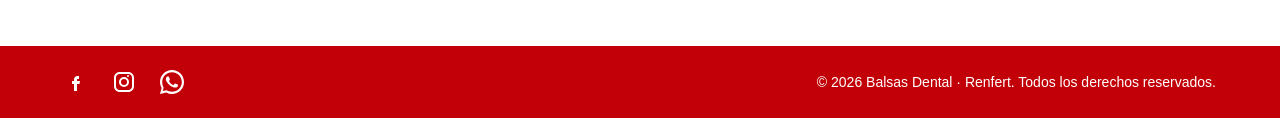
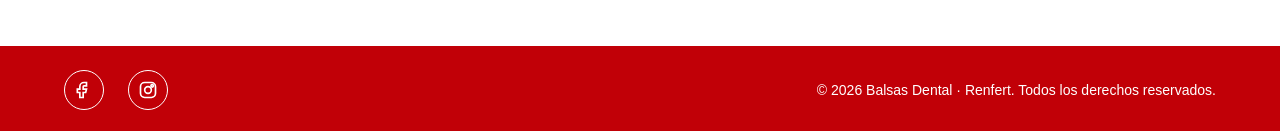
Before and after one commit to gaelbalsas18-byte/Renfert_Balsas, a Next.js app: page / in a window 1280 px wide. Shown: the part 3701-3832 px from the top of the page. Built offline with nearby package versions, Linux system fonts and the light colour scheme.

Commit message:
Pagina al 99.9.5%

```diff
--- a/components/footer.tsx
+++ b/components/footer.tsx
@@ -5,45 +5,26 @@ export default function Footer() {
     <footer className="bg-red-700 text-white py-6 px-6">
       <div className="max-w-6xl mx-auto flex flex-col md:flex-row items-center justify-between gap-6 text-sm">
 
-        {/* ===== REDES SOCIALES ===== */}
+        {/* ===== REDES ===== */}
         <div className="flex items-center gap-6">
 
           {/* Facebook */}
-          <a
-            href="https://www.facebook.com/BalsasDentalmx"
-            target="_blank"
-            rel="noopener noreferrer"
-            className="hover:scale-110 transition-transform"
-          >
-            <svg className="w-6 h-6 fill-white" viewBox="0 0 24 24">
-              <path d="M13.5 9H15V6h-1.5C11.57 6 10 7.57 10 9.5V11H8v3h2v7h3v-7h2.5l.5-3H13v-1.5c0-.28.22-.5.5-.5z"/>
+          <a href="https://www.facebook.com/BalsasDentalmx" target="_blank" rel="noopener noreferrer"
+            className="flex items-center justify-center w-10 h-10 border border-white rounded-full hover:bg-white hover:text-red-700 transition">
+            <svg className="w-5 h-5 stroke-current fill-none" viewBox="0 0 24 24" strokeWidth="2">
+              <path d="M15 3h-3a5 5 0 00-5 5v3H4v4h3v6h4v-6h3l1-4h-4V8a1 1 0 011-1h3z"/>
             </svg>
           </a>
 
           {/* Instagram */}
-          <a
-            href="https://www.instagram.com/balsasdentalmx/"
-            target="_blank"
-            rel="noopener noreferrer"
-            className="hover:scale-110 transition-transform"
-          >
-            <svg className="w-6 h-6 fill-white" viewBox="0 0 24 24">
-              <path d="M7.75 2C4.574 2 2 4.574 2 7.75v8.5C2 19.426 4.574 22 7.75 22h8.5C19.426 22 22 19.426 22 16.25v-8.5C22 4.574 19.426 2 16.25 2h-8.5zm0 2h8.5C18.493 4 20 5.507 20 7.75v8.5c0 2.243-1.507 3.75-3.75 3.75h-8.5C5.507 20 4 18.493 4 16.25v-8.5C4 5.507 5.507 4 7.75 4zm8.25 1a1 1 0 100 2 1 1 0 000-2zM12 7a5 5 0 100 10 5 5 0 000-10zm0 2a3 3 0 110 6 3 3 0 010-6z"/>
+          <a href="https://www.instagram.com/balsasdentalmx/" target="_blank" rel="noopener noreferrer"
+            className="flex items-center justify-center w-10 h-10 border border-white rounded-full hover:bg-white hover:text-red-700 transition">
+            <svg className="w-5 h-5 stroke-current fill-none" viewBox="0 0 24 24" strokeWidth="2">
+              <rect x="3" y="3" width="18" height="18" rx="5"/>
+              <circle cx="12" cy="12" r="4"/>
+              <circle cx="17" cy="7" r="1.5"/>
             </svg>
           </a>
-
-          {/* WhatsApp */}
-          <a
-            href="https://wa.me/525584494688"
-            target="_blank"
-            rel="noopener noreferrer"
-            className="hover:scale-110 transition-transform"
-          >
-            <svg className="w-6 h-6 fill-white" viewBox="0 0 24 24">
-              <path d="M20.52 3.48A11.94 11.94 0 0012.01 0C5.38 0 .02 5.36.02 12c0 2.11.55 4.17 1.6 5.99L0 24l6.2-1.62A11.94 11.94 0 0012.01 24c6.63 0 11.99-5.36 11.99-12 0-3.2-1.25-6.2-3.48-8.52zM12 21.82c-1.85 0-3.65-.5-5.22-1.45l-.37-.22-3.68.96.98-3.58-.24-.37A9.77 9.77 0 012.23 12c0-5.4 4.39-9.79 9.79-9.79s9.79 4.39 9.79 9.79-4.39 9.82-9.81 9.82zm5.43-7.34c-.3-.15-1.77-.87-2.04-.97-.27-.1-.47-.15-.67.15-.2.3-.77.97-.95 1.17-.17.2-.35.22-.65.07-.3-.15-1.27-.47-2.42-1.5-.9-.8-1.5-1.78-1.68-2.08-.17-.3-.02-.46.13-.61.13-.13.3-.35.45-.52.15-.17.2-.3.3-.5.1-.2.05-.37-.02-.52-.07-.15-.67-1.62-.92-2.22-.24-.58-.49-.5-.67-.51h-.57c-.2 0-.52.07-.8.37-.27.3-1.05 1.02-1.05 2.48 0 1.45 1.07 2.85 1.22 3.05.15.2 2.1 3.2 5.08 4.48.71.3 1.27.48 1.7.61.71.23 1.35.2 1.86.12.57-.08 1.77-.72 2.02-1.42.25-.7.25-1.3.17-1.42-.07-.12-.27-.2-.57-.35z"/>
-            </svg>
-          </a>
-
         </div>
 
         {/* ===== TEXTO ===== */}
```
